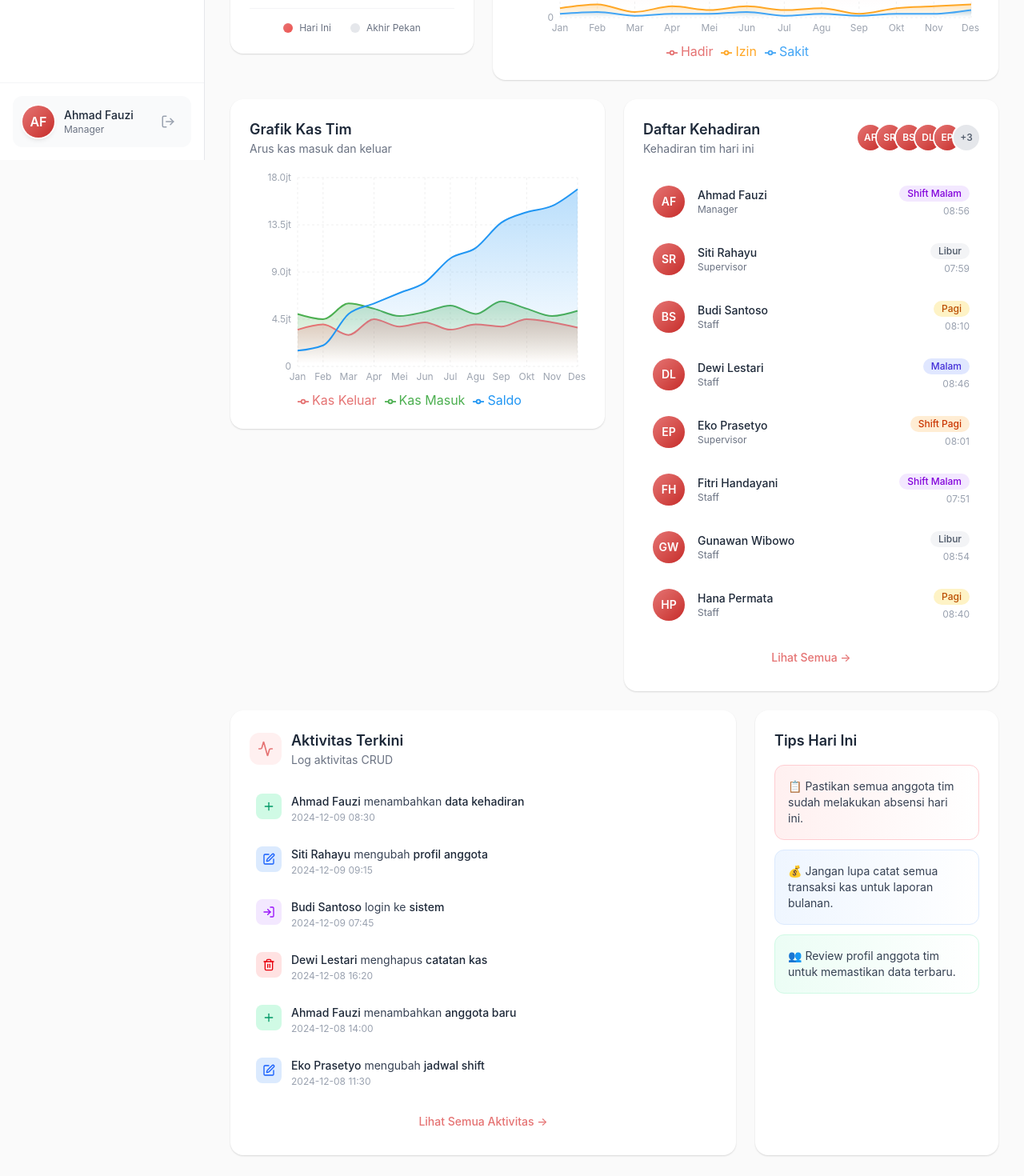
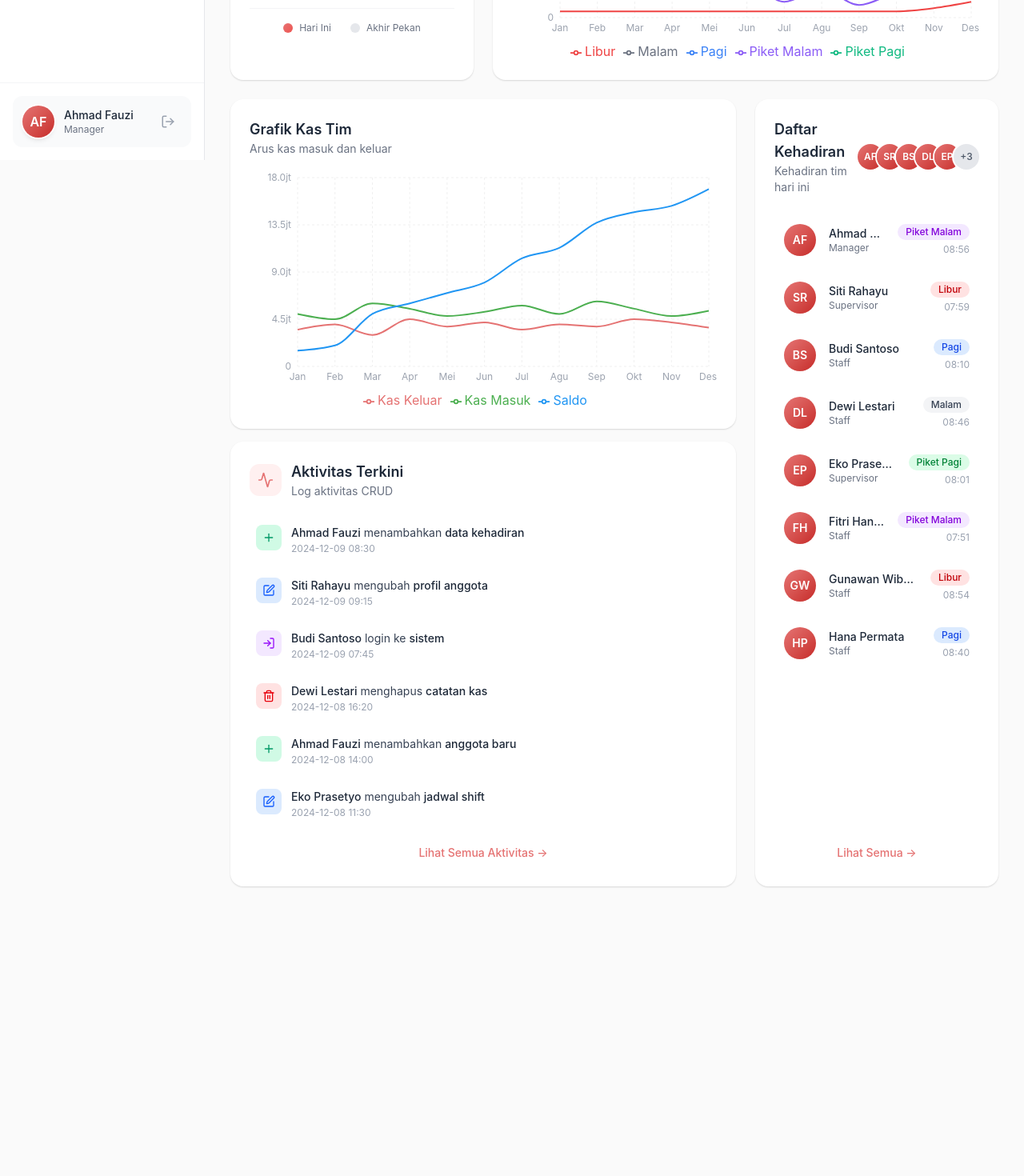
Before and after one commit to Alfians29/app-daman, a Next.js app: page / in a window 1280 px wide. Shown: the part 600-2070 px from the top of the page at 80% size. After the commit the page ends 1740 px from the top, so only its background shows below. Built offline with nearby package versions, Linux system fonts and the light colour scheme.

Commit message:
feat: add attendance management page with summary, charts, and record table, along with reusable UI components.

```diff
--- a/src/app/(main)/attendance/page.tsx
+++ b/src/app/(main)/attendance/page.tsx
@@ -25,14 +25,14 @@ export default function AttendancePage() {
 
   // Work model counts
   const workModelCounts = {
-    Pagi: attendanceRecords.filter((r) => r.workModel === 'Pagi').length,
-    Malam: attendanceRecords.filter((r) => r.workModel === 'Malam').length,
-    'Shift Pagi': attendanceRecords.filter((r) => r.workModel === 'Shift Pagi')
+    Pagi: attendanceRecords.filter((r) => r.keterangan === 'Pagi').length,
+    Malam: attendanceRecords.filter((r) => r.keterangan === 'Malam').length,
+    'Piket Pagi': attendanceRecords.filter((r) => r.keterangan === 'Piket Pagi')
       .length,
-    'Shift Malam': attendanceRecords.filter(
-      (r) => r.workModel === 'Shift Malam'
+    'Piket Malam': attendanceRecords.filter(
+      (r) => r.keterangan === 'Piket Malam'
     ).length,
-    Libur: attendanceRecords.filter((r) => r.workModel === 'Libur').length,
+    Libur: attendanceRecords.filter((r) => r.keterangan === 'Libur').length,
   };
 
   // Attendance percentage (minimum 22 days)
@@ -88,9 +88,9 @@ export default function AttendancePage() {
     },
     {
       key: 'workModel',
-      header: 'Model Kerja',
+      header: 'Keterangan',
       render: (record: AttendanceRecord) => (
-        <WorkModelBadge model={record.workModel} />
+        <WorkModelBadge model={record.keterangan} />
       ),
     },
   ];
@@ -123,9 +123,9 @@ export default function AttendancePage() {
                 <p>Pagi: {workModelCounts['Pagi']}</p>
                 <p>Malam: {workModelCounts['Malam']}</p>
                 <p>
-                  Shift:{' '}
-                  {workModelCounts['Shift Pagi'] +
-                    workModelCounts['Shift Malam']}
+                  Piket:{' '}
+                  {workModelCounts['Piket Pagi'] +
+                    workModelCounts['Piket Malam']}
                 </p>
               </div>
             </div>
--- a/src/app/(main)/page.tsx
+++ b/src/app/(main)/page.tsx
@@ -33,10 +33,10 @@ export default function Dashboard() {
       <SummaryCards />
 
       {/* Main Content Grid */}
-      <div className='grid grid-cols-1 lg:grid-cols-3 gap-4 sm:gap-6'>
+      <div className='grid grid-cols-1 lg:grid-cols-3 gap-4 sm:gap-6 items-stretch'>
         {/* Calendar */}
         <div
-          className='lg:col-span-1 animate-fade-in-up'
+          className='lg:col-span-1 animate-fade-in-up h-full'
           style={{ animationDelay: '100ms', animationFillMode: 'forwards' }}
         >
           <Calendar />
@@ -44,10 +44,10 @@ export default function Dashboard() {
 
         {/* Attendance Chart */}
         <div
-          className='lg:col-span-2 animate-fade-in-up'
+          className='lg:col-span-2 animate-fade-in-up h-full'
           style={{ animationDelay: '200ms', animationFillMode: 'forwards' }}
         >
-          <Card>
+          <Card className='h-full flex flex-col'>
             <div className='flex flex-col sm:flex-row sm:items-center justify-between mb-4 gap-3'>
               <div>
                 <h3 className='text-lg font-semibold text-gray-800'>
@@ -63,19 +63,23 @@ export default function Dashboard() {
                 <option>1 Bulan</option>
               </select>
             </div>
+            <div className='flex-1 flex items-center justify-center'>
               <AttendanceChart />
+            </div>
           </Card>
         </div>
       </div>
 
       {/* Second Row */}
-      <div className='grid grid-cols-1 lg:grid-cols-2 gap-4 sm:gap-6'>
+      <div className='grid grid-cols-1 lg:grid-cols-3 gap-4 sm:gap-6 items-stretch'>
+        {/* KIRI */}
+        <div className='lg:col-span-2 flex flex-col gap-4'>
           {/* Cash Book Chart */}
           <div
-          className='animate-fade-in-up'
+            className='animate-fade-in-up flex-1'
             style={{ animationDelay: '300ms', animationFillMode: 'forwards' }}
           >
-          <Card>
+            <Card className='h-full'>
               <div className='flex items-center justify-between mb-4'>
                 <div>
                   <h3 className='text-lg font-semibold text-gray-800'>
@@ -90,53 +94,23 @@ export default function Dashboard() {
             </Card>
           </div>
 
-        {/* Attendance List */}
+          {/* Recent Activities */}
           <div
-          className='animate-fade-in-up'
+            className='animate-fade-in-up flex-1'
+            style={{ animationDelay: '500ms', animationFillMode: 'forwards' }}
+          >
+            <RecentActivities />
+          </div>
+        </div>
+
+        {/* KANAN — AttendanceList Full Height */}
+        <div
+          className='animate-fade-in-up lg:row-span-1'
           style={{ animationDelay: '400ms', animationFillMode: 'forwards' }}
         >
           <AttendanceList />
         </div>
       </div>
-
-      {/* Recent Activities */}
-      <div className='grid grid-cols-1 lg:grid-cols-3 gap-4 sm:gap-6'>
-        <div
-          className='lg:col-span-2 animate-fade-in-up'
-          style={{ animationDelay: '500ms', animationFillMode: 'forwards' }}
-        >
-          <RecentActivities />
-        </div>
-        <div
-          className='lg:col-span-1 animate-fade-in-up'
-          style={{ animationDelay: '600ms', animationFillMode: 'forwards' }}
-        >
-          <Card className='h-full'>
-            <h3 className='text-lg font-semibold text-gray-800 mb-4'>
-              Tips Hari Ini
-            </h3>
-            <div className='space-y-3'>
-              <div className='p-4 rounded-xl bg-gradient-to-r from-[#FFF0F0] to-white border border-[#FFCDD2] transition-all duration-300 hover:scale-[1.02] hover:shadow-md cursor-pointer'>
-                <p className='text-sm text-gray-700'>
-                  📋 Pastikan semua anggota tim sudah melakukan absensi hari
-                  ini.
-                </p>
-              </div>
-              <div className='p-4 rounded-xl bg-gradient-to-r from-blue-50 to-white border border-blue-100 transition-all duration-300 hover:scale-[1.02] hover:shadow-md cursor-pointer'>
-                <p className='text-sm text-gray-700'>
-                  💰 Jangan lupa catat semua transaksi kas untuk laporan
-                  bulanan.
-                </p>
-              </div>
-              <div className='p-4 rounded-xl bg-gradient-to-r from-emerald-50 to-white border border-emerald-100 transition-all duration-300 hover:scale-[1.02] hover:shadow-md cursor-pointer'>
-                <p className='text-sm text-gray-700'>
-                  👥 Review profil anggota tim untuk memastikan data terbaru.
-                </p>
-              </div>
-            </div>
-          </Card>
-        </div>
-      </div>
     </div>
   );
 }
--- a/src/components/AttendanceList.tsx
+++ b/src/components/AttendanceList.tsx
@@ -20,7 +20,7 @@ export function AttendanceList() {
   }));
 
   return (
-    <div className='bg-white rounded-2xl p-4 sm:p-6 card-shadow transition-all duration-300 hover:shadow-lg'>
+    <div className='bg-white rounded-2xl p-4 sm:p-6 card-shadow transition-all duration-300 hover:shadow-lg h-full flex flex-col'>
       <div className='flex flex-col sm:flex-row sm:items-center justify-between mb-6 gap-3'>
         <div>
           <h3 className='text-lg font-semibold text-gray-800'>
@@ -33,7 +33,7 @@ export function AttendanceList() {
         )}
       </div>
 
-      <div className='space-y-2'>
+      <div className='space-y-2 flex-1 overflow-auto'>
         {todayRecords.length === 0 ? (
           <p className='text-center text-gray-500 py-4'>
             Tidak ada data kehadiran
@@ -60,7 +60,7 @@ export function AttendanceList() {
                 <p className='text-xs text-gray-500'>{record.position}</p>
               </div>
               <div className='text-right flex flex-col items-end gap-1'>
-                <WorkModelBadge model={record.workModel} />
+                <WorkModelBadge model={record.keterangan} />
                 <span className='text-xs text-gray-400'>{record.jamAbsen}</span>
               </div>
             </div>
--- a/src/components/Calendar.tsx
+++ b/src/components/Calendar.tsx
@@ -37,7 +37,7 @@ export function Calendar() {
   };
 
   return (
-    <div className='bg-white rounded-2xl p-4 sm:p-6 card-shadow transition-all duration-300 hover:shadow-lg'>
+    <div className='bg-white rounded-2xl p-4 sm:p-6 card-shadow transition-all duration-300 hover:shadow-lg h-full'>
       {/* Header */}
       <div className='flex items-center justify-between mb-6'>
         <h3 className='text-lg font-semibold text-gray-800'>
--- a/src/components/RecentActivities.tsx
+++ b/src/components/RecentActivities.tsx
@@ -35,7 +35,7 @@ export function RecentActivities() {
   };
 
   return (
-    <div className='bg-white rounded-2xl p-4 sm:p-6 card-shadow transition-all duration-300 hover:shadow-lg'>
+    <div className='bg-white rounded-2xl p-4 sm:p-6 card-shadow transition-all duration-300 hover:shadow-lg h-full flex flex-col'>
       <div className='flex items-center gap-3 mb-6'>
         <div className='w-10 h-10 rounded-xl bg-[#FFF0F0] flex items-center justify-center transition-transform duration-300 hover:scale-110'>
           <Activity className='w-5 h-5 text-[#E57373]' />
@@ -48,7 +48,7 @@ export function RecentActivities() {
         </div>
       </div>
 
-      <div className='space-y-3'>
+      <div className='space-y-3 flex-1 overflow-auto'>
         {recentActivities.slice(0, 6).map((activity, index) => (
           <div
             key={activity.id}
--- a/src/components/Sidebar.tsx
+++ b/src/components/Sidebar.tsx
@@ -53,7 +53,7 @@ export default function Sidebar() {
       {/* Mobile Menu Button */}
       <button
         onClick={() => setIsMobileOpen(!isMobileOpen)}
-        className='lg:hidden fixed top-4 left-4 z-50 p-2.5 rounded-xl bg-white shadow-lg hover:bg-gray-50 transition-all duration-300 active:scale-95'
+        className='lg:hidden fixed top-4 right-4 z-50 p-2.5 rounded-xl bg-white shadow-lg hover:bg-gray-50 transition-all duration-300 active:scale-95'
         aria-label='Toggle menu'
       >
         <div className='relative w-6 h-6'>
--- a/src/components/charts/AttendanceChart.tsx
+++ b/src/components/charts/AttendanceChart.tsx
@@ -3,8 +3,8 @@
 import dynamic from 'next/dynamic';
 import { useEffect, useState } from 'react';
 import {
-  AreaChart,
-  Area,
+  LineChart,
+  Line,
   XAxis,
   YAxis,
   CartesianGrid,
@@ -45,24 +45,10 @@ function AttendanceChartContent({
   return (
     <div className='w-full h-[300px]'>
       <ResponsiveContainer width='100%' height='100%'>
-        <AreaChart
+        <LineChart
           data={filteredData}
           margin={{ top: 10, right: 10, left: 0, bottom: 0 }}
         >
-          <defs>
-            <linearGradient id='colorHadir' x1='0' y1='0' x2='0' y2='1'>
-              <stop offset='5%' stopColor='#E57373' stopOpacity={0.3} />
-              <stop offset='95%' stopColor='#E57373' stopOpacity={0} />
-            </linearGradient>
-            <linearGradient id='colorIzin' x1='0' y1='0' x2='0' y2='1'>
-              <stop offset='5%' stopColor='#FFA726' stopOpacity={0.3} />
-              <stop offset='95%' stopColor='#FFA726' stopOpacity={0} />
-            </linearGradient>
-            <linearGradient id='colorSakit' x1='0' y1='0' x2='0' y2='1'>
-              <stop offset='5%' stopColor='#42A5F5' stopOpacity={0.3} />
-              <stop offset='95%' stopColor='#42A5F5' stopOpacity={0} />
-            </linearGradient>
-          </defs>
           <CartesianGrid strokeDasharray='3 3' stroke='#f0f0f0' />
           <XAxis
             dataKey='name'
@@ -84,34 +70,47 @@ function AttendanceChartContent({
             }}
           />
           <Legend />
-          <Area
+          <Line
             type='monotone'
-            dataKey='hadir'
-            name='Hadir'
-            stroke='#E57373'
+            dataKey='pagi'
+            name='Pagi'
+            stroke='#3B82F6'
             strokeWidth={2}
-            fillOpacity={1}
-            fill='url(#colorHadir)'
+            dot={false}
           />
-          <Area
+          <Line
             type='monotone'
-            dataKey='izin'
-            name='Izin'
-            stroke='#FFA726'
+            dataKey='malam'
+            name='Malam'
+            stroke='#6B7280'
             strokeWidth={2}
-            fillOpacity={1}
-            fill='url(#colorIzin)'
+            dot={false}
           />
-          <Area
+          <Line
             type='monotone'
-            dataKey='sakit'
-            name='Sakit'
-            stroke='#42A5F5'
+            dataKey='piketPagi'
+            name='Piket Pagi'
+            stroke='#10B981'
             strokeWidth={2}
-            fillOpacity={1}
-            fill='url(#colorSakit)'
+            dot={false}
           />
-        </AreaChart>
+          <Line
+            type='monotone'
+            dataKey='piketMalam'
+            name='Piket Malam'
+            stroke='#8B5CF6'
+            strokeWidth={2}
+            dot={false}
+          />
+          <Line
+            type='monotone'
+            dataKey='libur'
+            name='Libur'
+            stroke='#EF4444'
+            strokeWidth={2}
+            dot={false}
+          />
+        </LineChart>
       </ResponsiveContainer>
     </div>
   );
--- a/src/components/charts/CashBookChart.tsx
+++ b/src/components/charts/CashBookChart.tsx
@@ -3,8 +3,8 @@
 import dynamic from 'next/dynamic';
 import { useEffect, useState } from 'react';
 import {
-  AreaChart,
-  Area,
+  LineChart,
+  Line,
   XAxis,
   YAxis,
   CartesianGrid,
@@ -44,24 +44,10 @@ function CashBookChartContent({ data = cashFlowData }: CashBookChartProps) {
   return (
     <div className='w-full h-[300px]'>
       <ResponsiveContainer width='100%' height='100%'>
-        <AreaChart
+        <LineChart
           data={data}
           margin={{ top: 10, right: 10, left: 0, bottom: 0 }}
         >
-          <defs>
-            <linearGradient id='colorMasuk' x1='0' y1='0' x2='0' y2='1'>
-              <stop offset='5%' stopColor='#4CAF50' stopOpacity={0.3} />
-              <stop offset='95%' stopColor='#4CAF50' stopOpacity={0} />
-            </linearGradient>
-            <linearGradient id='colorKeluar' x1='0' y1='0' x2='0' y2='1'>
-              <stop offset='5%' stopColor='#E57373' stopOpacity={0.3} />
-              <stop offset='95%' stopColor='#E57373' stopOpacity={0} />
-            </linearGradient>
-            <linearGradient id='colorSaldo' x1='0' y1='0' x2='0' y2='1'>
-              <stop offset='5%' stopColor='#2196F3' stopOpacity={0.3} />
-              <stop offset='95%' stopColor='#2196F3' stopOpacity={0} />
-            </linearGradient>
-          </defs>
           <CartesianGrid strokeDasharray='3 3' stroke='#f0f0f0' />
           <XAxis
             dataKey='name'
@@ -92,34 +78,31 @@ function CashBookChartContent({ data = cashFlowData }: CashBookChartProps) {
             ]}
           />
           <Legend />
-          <Area
+          <Line
             type='monotone'
             dataKey='masuk'
             name='Kas Masuk'
             stroke='#4CAF50'
             strokeWidth={2}
-            fillOpacity={1}
-            fill='url(#colorMasuk)'
+            dot={false}
           />
-          <Area
+          <Line
             type='monotone'
             dataKey='keluar'
             name='Kas Keluar'
             stroke='#E57373'
             strokeWidth={2}
-            fillOpacity={1}
-            fill='url(#colorKeluar)'
+            dot={false}
           />
-          <Area
+          <Line
             type='monotone'
             dataKey='saldo'
             name='Saldo'
             stroke='#2196F3'
             strokeWidth={2}
-            fillOpacity={1}
-            fill='url(#colorSaldo)'
+            dot={false}
           />
-        </AreaChart>
+        </LineChart>
       </ResponsiveContainer>
     </div>
   );
--- a/src/components/ui/Table.tsx
+++ b/src/components/ui/Table.tsx
@@ -102,16 +102,16 @@ export function StatusBadge({ status, variant = 'neutral' }: StatusBadgeProps) {
 }
 
 interface WorkModelBadgeProps {
-  model: 'Pagi' | 'Malam' | 'Shift Pagi' | 'Shift Malam' | 'Libur' | string;
+  model: 'Pagi' | 'Malam' | 'Piket Pagi' | 'Piket Malam' | 'Libur' | string;
 }
 
 export function WorkModelBadge({ model }: WorkModelBadgeProps) {
   const modelClasses: Record<string, string> = {
-    Pagi: 'bg-amber-100 text-amber-700',
-    Malam: 'bg-indigo-100 text-indigo-700',
-    'Shift Pagi': 'bg-orange-100 text-orange-700',
-    'Shift Malam': 'bg-purple-100 text-purple-700',
-    Libur: 'bg-gray-100 text-gray-600',
+    Pagi: 'bg-blue-100 text-blue-700',
+    Malam: 'bg-gray-100 text-gray-700',
+    'Piket Pagi': 'bg-green-100 text-green-700',
+    'Piket Malam': 'bg-purple-100 text-purple-700',
+    Libur: 'bg-red-100 text-red-700',
   };
 
   return (
--- a/src/data/dummy.ts
+++ b/src/data/dummy.ts
@@ -20,7 +20,7 @@ export interface AttendanceRecord {
   position: string;
   tanggal: string;
   jamAbsen: string;
-  workModel: 'Pagi' | 'Malam' | 'Shift Pagi' | 'Shift Malam' | 'Libur';
+  keterangan: 'Pagi' | 'Malam' | 'Piket Pagi' | 'Piket Malam' | 'Libur';
 }
 
 export interface CashEntry {
@@ -204,11 +204,11 @@ export const teamMembers: TeamMember[] = [
 // Generate attendance records for the current month
 const generateAttendanceRecords = (): AttendanceRecord[] => {
   const records: AttendanceRecord[] = [];
-  const workModels: AttendanceRecord['workModel'][] = [
+  const workModels: AttendanceRecord['keterangan'][] = [
     'Pagi',
     'Malam',
-    'Shift Pagi',
-    'Shift Malam',
+    'Piket Pagi',
+    'Piket Malam',
     'Libur',
   ];
 
@@ -221,7 +221,7 @@ const generateAttendanceRecords = (): AttendanceRecord[] => {
       const date = new Date(year, month, day);
       if (date.getDay() === 0) continue; // Skip Sundays
 
-      const workModel = workModels[(memberIndex + day) % workModels.length];
+      const keterangan = workModels[(memberIndex + day) % workModels.length];
       const hour = 7 + Math.floor(Math.random() * 2);
       const minute = Math.floor(Math.random() * 60);
 
@@ -235,7 +235,7 @@ const generateAttendanceRecords = (): AttendanceRecord[] => {
           day
         ).padStart(2, '0')}`,
         jamAbsen: `0${hour}:${String(minute).padStart(2, '0')}`,
-        workModel,
+        keterangan,
       });
     }
   });
@@ -395,20 +395,20 @@ export const recentActivities: Activity[] = [
   },
 ];
 
-// Chart data
+// Chart data - Monthly attendance by keterangan type
 export const monthlyAttendanceData = [
-  { name: 'Jan', hadir: 92, izin: 5, sakit: 2, alpha: 1 },
-  { name: 'Feb', hadir: 88, izin: 7, sakit: 3, alpha: 2 },
-  { name: 'Mar', hadir: 95, izin: 3, sakit: 1, alpha: 1 },
-  { name: 'Apr', hadir: 90, izin: 6, sakit: 2, alpha: 2 },
-  { name: 'Mei', hadir: 93, izin: 4, sakit: 2, alpha: 1 },
-  { name: 'Jun', hadir: 89, izin: 6, sakit: 3, alpha: 2 },
-  { name: 'Jul', hadir: 94, izin: 4, sakit: 1, alpha: 1 },
-  { name: 'Agu', hadir: 91, izin: 5, sakit: 2, alpha: 2 },
-  { name: 'Sep', hadir: 96, izin: 2, sakit: 1, alpha: 1 },
-  { name: 'Okt', hadir: 92, izin: 5, sakit: 2, alpha: 1 },
-  { name: 'Nov', hadir: 90, izin: 6, sakit: 2, alpha: 2 },
-  { name: 'Des', hadir: 87, izin: 7, sakit: 4, alpha: 2 },
+  { name: 'Jan', pagi: 45, malam: 30, piketPagi: 15, piketMalam: 8, libur: 2 },
+  { name: 'Feb', pagi: 42, malam: 28, piketPagi: 18, piketMalam: 10, libur: 2 },
+  { name: 'Mar', pagi: 48, malam: 32, piketPagi: 12, piketMalam: 6, libur: 2 },
+  { name: 'Apr', pagi: 44, malam: 29, piketPagi: 16, piketMalam: 9, libur: 2 },
+  { name: 'Mei', pagi: 46, malam: 31, piketPagi: 14, piketMalam: 7, libur: 2 },
+  { name: 'Jun', pagi: 43, malam: 27, piketPagi: 17, piketMalam: 11, libur: 2 },
+  { name: 'Jul', pagi: 47, malam: 33, piketPagi: 13, piketMalam: 5, libur: 2 },
+  { name: 'Agu', pagi: 44, malam: 30, piketPagi: 15, piketMalam: 9, libur: 2 },
+  { name: 'Sep', pagi: 49, malam: 34, piketPagi: 11, piketMalam: 4, libur: 2 },
+  { name: 'Okt', pagi: 45, malam: 31, piketPagi: 14, piketMalam: 8, libur: 2 },
+  { name: 'Nov', pagi: 43, malam: 28, piketPagi: 16, piketMalam: 10, libur: 3 },
+  { name: 'Des', pagi: 40, malam: 25, piketPagi: 18, piketMalam: 12, libur: 5 },
 ];
 
 export const cashFlowData = [
```
Lines whose indentation alone changed are shown as unchanged.
